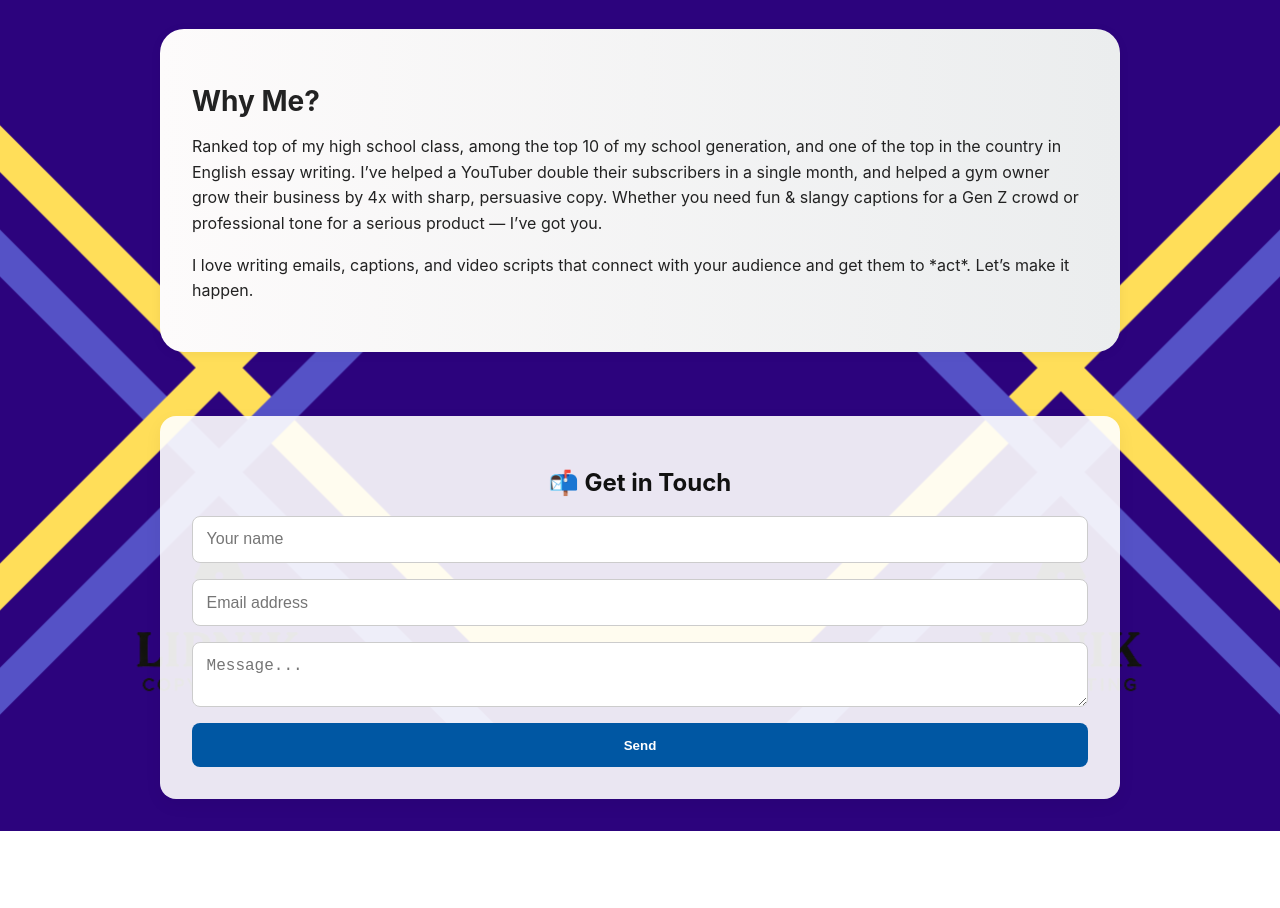
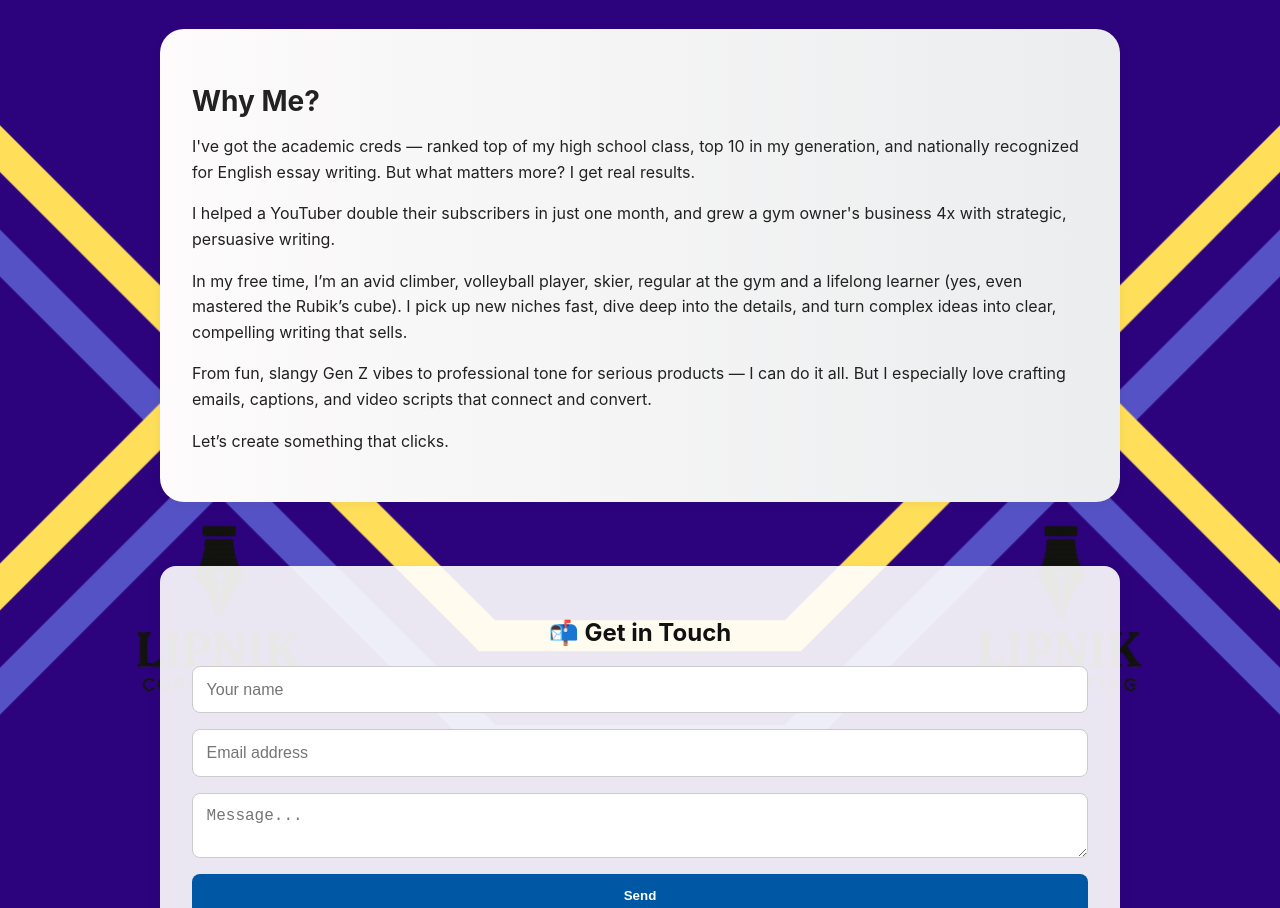
Before and after one commit to Lipnoxy/mycopywriting, a Next.js app: page / in a window 1280 px wide. Shown: the part 780-1688 px from the top of the page. Before the commit the page ends 1611 px from the top, so only its background shows below. Built offline with nearby package versions, Linux system fonts and the light colour scheme.

Commit message:
Update index.js

```diff
--- a/pages/index.js
+++ b/pages/index.js
@@ -164,11 +164,20 @@ export default function Home() {
         <div className="about-me">
           <h2>Why Me?</h2>
           <p>
-            Ranked top of my high school class, among the top 10 of my school generation, and one of the top in the country in English essay writing. I’ve helped a YouTuber double their subscribers in a single month, and helped a gym owner grow their business by 4x with sharp, persuasive copy. Whether you need fun & slangy captions for a Gen Z crowd or professional tone for a serious product — I’ve got you.
+            I've got the academic creds — ranked top of my high school class, top 10 in my generation, and nationally recognized for English essay writing. But what matters more? I get real results.
+           </p>
+          <p>
+            I helped a YouTuber double their subscribers in just one month, and grew a gym owner's business 4x with strategic, persuasive writing.
           </p>
-          <p>
-            I love writing emails, captions, and video scripts that connect with your audience and get them to *act*. Let’s make it happen.
-          </p>
+    		  <p>
+    			In my free time, I’m an avid climber, volleyball player, skier, regular at the gym and a lifelong learner (yes, even mastered the Rubik’s cube). I pick up new niches fast, dive deep into the details, and turn complex ideas into clear, compelling writing that sells.
+    		  </p>
+    		  <p>
+    			From fun, slangy Gen Z vibes to professional tone for serious products — I can do it all. But I especially love crafting emails, captions, and video scripts that connect and convert.
+    		  </p>
+    		  <p>
+    			Let’s create something that clicks.
+    		  </p>
         </div>
 
         <div className="contact-form">
```
